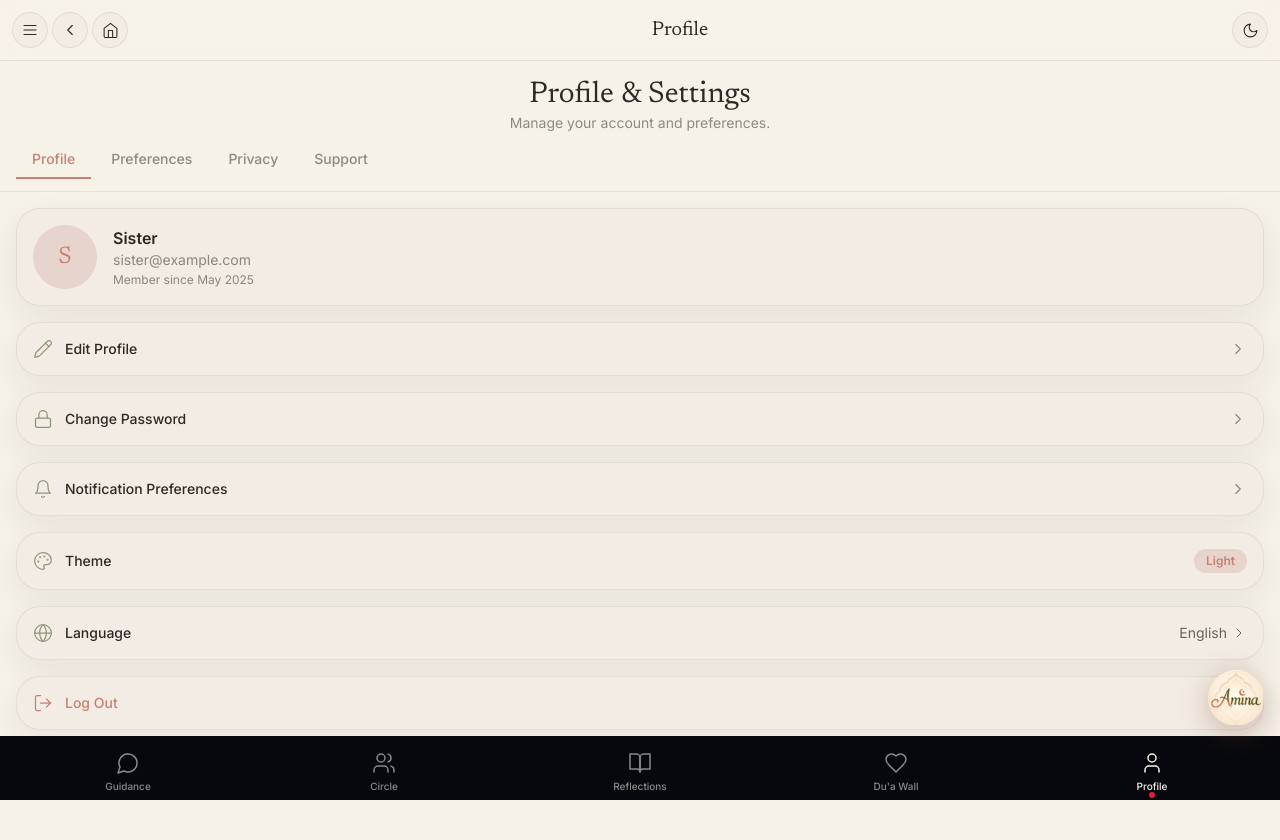
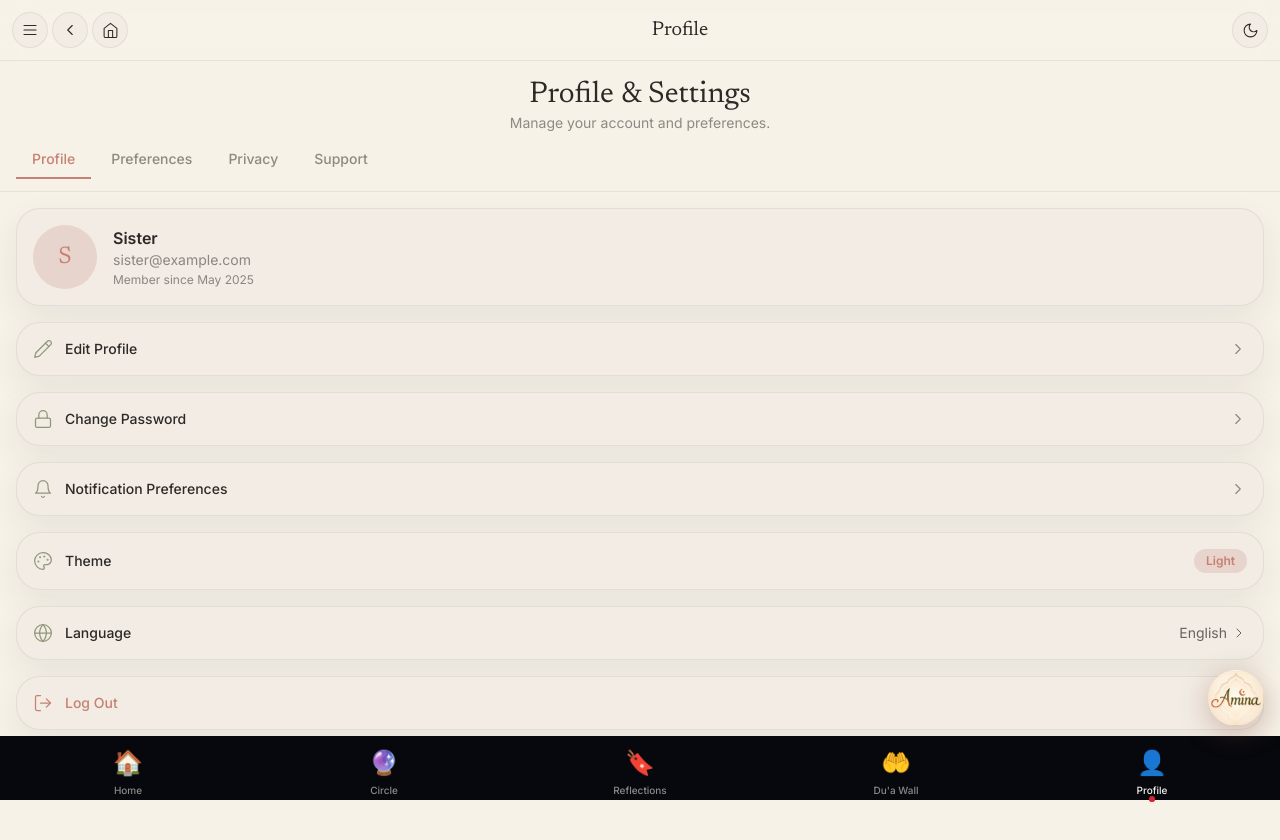
Before and after one commit to redlanternstudios/Amina, a Next.js app: page /profile in a window 1280 px wide. Shown: the top 840 px of the page. Built offline with nearby package versions, Linux system fonts and the light colour scheme.

Commit message:
feat: update BottomNav icons to emoji for better visual representation
Co-authored-by: RedLantern <69994675+redlanternstudios@users.noreply.github.com>

```diff
--- a/components/BottomNav.tsx
+++ b/components/BottomNav.tsx
@@ -1,14 +1,13 @@
 'use client'
 
 import { usePathname, useRouter } from 'next/navigation'
-import { MessageCircle, BookOpen, Heart, User, Users } from 'lucide-react'
 
 const NAV_ITEMS = [
-  { label: 'Guidance', icon: MessageCircle, href: '/home' },
-  { label: 'Circle', icon: Users, href: '/circle' },
-  { label: 'Reflections', icon: BookOpen, href: '/reflections' },
-  { label: "Du'a Wall", icon: Heart, href: '/dua-wall' },
-  { label: 'Profile', icon: User, href: '/profile' },
+  { label: 'Home', icon: '🏠', href: '/home' },
+  { label: 'Circle', icon: '🔮', href: '/circle' },
+  { label: 'Reflections', icon: '🔖', href: '/reflections' },
+  { label: "Du'a Wall", icon: '🤲', href: '/dua-wall' },
+  { label: 'Profile', icon: '👤', href: '/profile' },
 ]
 
 export default function BottomNav() {
@@ -27,7 +26,6 @@ export default function BottomNav() {
         }}
       >
         {NAV_ITEMS.map(item => {
-          const Icon = item.icon
           const isActive = pathname === item.href || (item.href !== '/profile' && pathname.startsWith(item.href))
           return (
             <button
@@ -39,7 +37,7 @@ export default function BottomNav() {
                 color: isActive ? '#F7F2EE' : '#8A8A8A',
               }}
             >
-              <Icon size={24} strokeWidth={1.5} />
+              <span className="text-2xl">{item.icon}</span>
               <span className="text-[10px] font-medium">{item.label}</span>
               {isActive && (
                 <div
```
